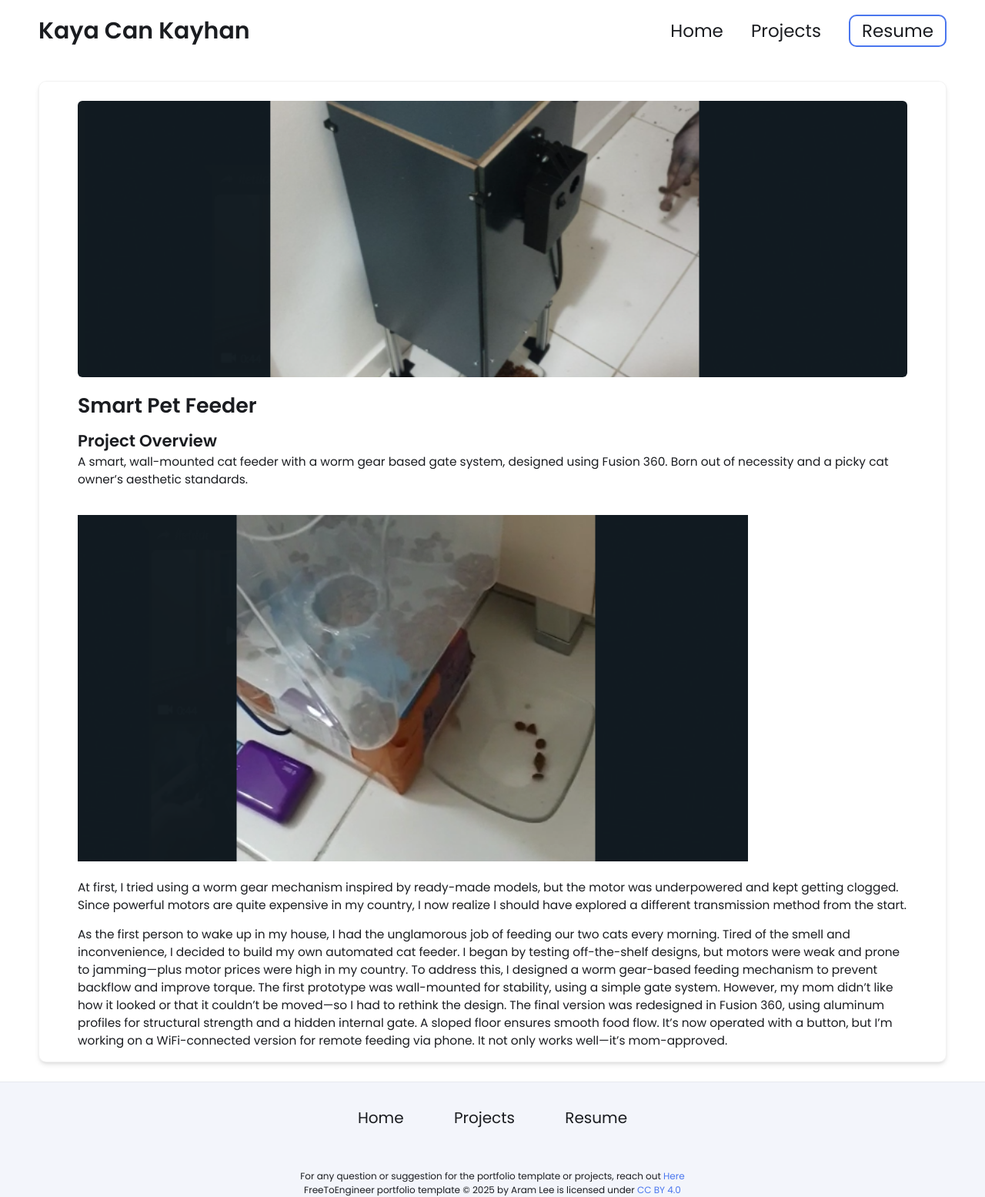
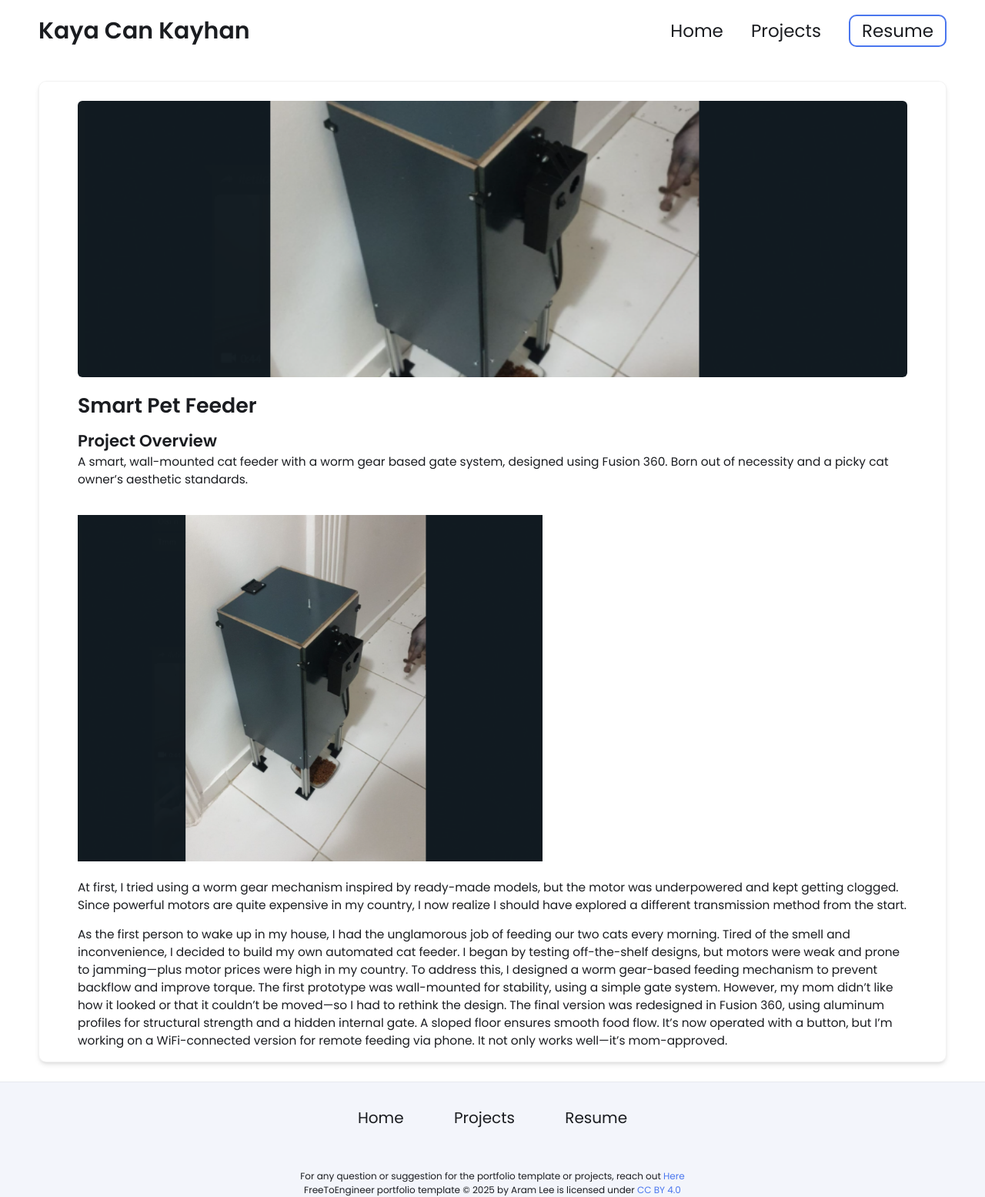
Before and after one commit to KayaUK/Kayauk.github.io, a Jekyll site: the page built from _projects/Y.Smart Pet Feeder/index.md, in a window 1280 px wide. Shown: the whole page at 77% size. Built offline with Jekyll 4.4.1, drawn with Linux system fonts in a browser that asks for light colours.

Commit message:
Update index.md

```diff
--- a/_projects/Y.Smart Pet Feeder/index.md
+++ b/_projects/Y.Smart Pet Feeder/index.md
@@ -5,7 +5,7 @@ description:  A smart, wall-mounted cat feeder with a worm gear based gate syste
 main-image: /Screenshot_14.png
 ---
 
-<img src="Screenshot_12.png" style="height:450px;">
+<img src="/_projects/Y.Smart Pet Feeder/Screenshot_14.png" style="height:450px;">
 
 At first, I tried using a worm gear mechanism inspired by ready-made models, but the motor was underpowered and kept getting clogged. Since powerful motors are quite expensive in my country, I now realize I should have explored a different transmission method from the start.
 
```
